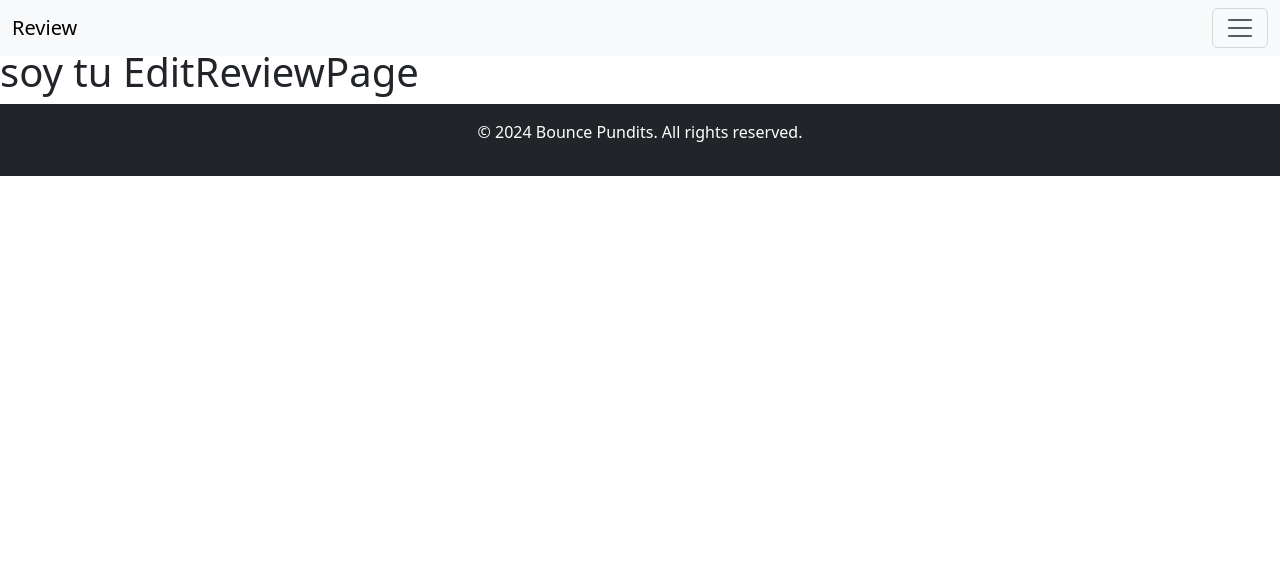
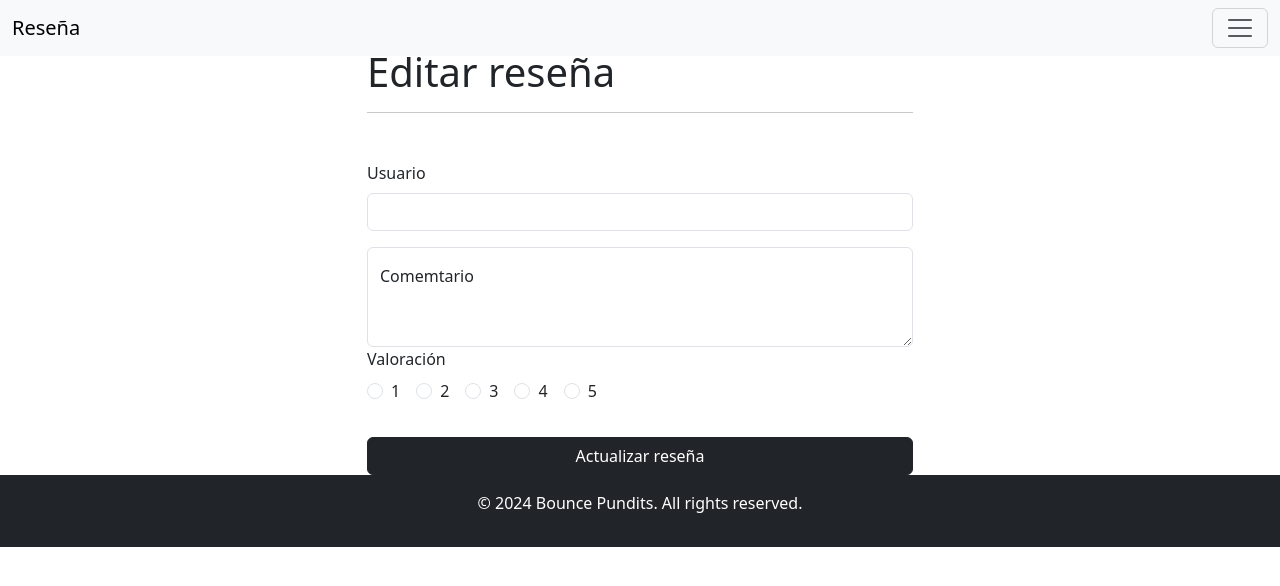
Before and after one commit to martamerchan16/Bounce-Pundits-Client, a React (Vite) app: page /clubs/1/review/edit/1 in a window 1280 px wide. Shown: the top 586 px of the page. Built offline with nearby package versions, Linux system fonts and the light colour scheme; no server answers.

Commit message:
working on abuot page

```diff
--- a/src/Pages/AboutUsPage/AboutUsPage.css
+++ b/src/Pages/AboutUsPage/AboutUsPage.css
@@ -1,3 +1,42 @@
+/* .aboutus {
+    margin: 80px;
+} */
+
 .aboutus {
-    margin: 80px;
+    font-family: Arial, sans-serif;
+    padding: 20px;
+    max-width: 800px;
+    margin: auto;
 }
+
+.aboutus h1,
+.aboutus h2 {
+    color: #2c3e50;
+}
+
+.aboutus p {
+    line-height: 1.6;
+    color: #34495e;
+}
+
+.aboutus ul {
+    list-style-type: disc;
+    margin-left: 20px;
+}
+
+.aboutus section {
+    margin-bottom: 20px;
+}
+
+.intro,
+.mission,
+.facilities,
+.team,
+.join {
+    border-bottom: 1px solid #ecf0f1;
+    padding-bottom: 10px;
+}
+
+.intro {
+    padding-top: 10px;
+}
--- a/src/Pages/CreateReviewPage/CreateReviewPage.jsx
+++ b/src/Pages/CreateReviewPage/CreateReviewPage.jsx
@@ -6,7 +6,7 @@ const CreateReviewPage = () => {
     <Container>
       <Row>
         <Col md={{ span: 6, offset: 3 }}>
-          <h1>New review</h1>
+          <h1>Nueva reseña</h1>
           <hr />
 
           <CreateReviewForm />
--- a/src/Pages/EditReviewPage/EditReviewPage.jsx
+++ b/src/Pages/EditReviewPage/EditReviewPage.jsx
@@ -1,9 +1,19 @@
+import EditReviewForm from "../../components/EditReviewForm/EditReviewForm"
+import { Container, Row, Col } from "react-bootstrap";
+
 const EditReviewPage = () => {
     return (
-        <div className="EditReviewPage">
-            <h1>soy tu EditReviewPage</h1>
-        </div>
+        <Container>
+      <Row>
+        <Col md={{ span: 6, offset: 3 }}>
+          <h1>Editar reseña</h1>
+          <hr />
+          <EditReviewForm/>
+        </Col>
+      </Row>
+    </Container>
     )
 }
 
+
 export default EditReviewPage
--- a/src/components/CreateReviewForm/CreateReviewForm.jsx
+++ b/src/components/CreateReviewForm/CreateReviewForm.jsx
@@ -1,6 +1,7 @@
 import { Form, FloatingLabel, Button } from "react-bootstrap";
 import { useState } from "react";
 import axios from "axios";
+import { useNavigate } from "react-router-dom";
 
 const API_URL = "http://localhost:5005";
 
@@ -9,27 +10,31 @@ const CreateReviewForm = () => {
 
   const [reviewData, setReviewData] = useState({
     user: "",
+    clubId: "",
     comment: "",
-    rating: 0,
+    rating: "",
     date: "",
-    clubId: ""
   });
 
+  const navigate = useNavigate()
+
   const handlerInputChange = (e) => {
-    const { value, name } = e.target;
-    setReviewData({ ...reviewData, [name]: value });
+    const { value, name } = e.target;  //This line uses destructuring to extract value and name properties from e.target
+    setReviewData({ ...reviewData, [name]: value });   //This line calls a function setReviewData to update the state
   };
 
   const handleSubmit = (e) => {
     e.preventDefault();
 
+    const newDate = new Date().toDateString() // Get the current date
     const requestBody = {
       ...reviewData,
+      date: newDate// Assign the current date to the date key
     };
 
     axios
       .post(`${API_URL}/reviews`, requestBody)
-      .then((res) => navigate("/clubs"))
+      .then((res) => navigate("/"))
       .catch((err) => console.log(err));
   };
 
@@ -37,7 +42,7 @@ const CreateReviewForm = () => {
     <div className="CreateNewForm mt-5">
       <Form onSubmit={handleSubmit}>
         <Form.Group className="mb-3" controlId="userName">
-          <Form.Label>User</Form.Label>
+          <Form.Label>Usuario</Form.Label>
           <Form.Control
             type="text"
             value={reviewData.user}
@@ -46,7 +51,7 @@ const CreateReviewForm = () => {
           />
         </Form.Group>
 
-        <FloatingLabel controlId="floatingTextarea" label="comment">
+        <FloatingLabel controlId="floatingTextarea" label="comentario">
           <Form.Control
             as="textarea"
             placeholder="Leave a comment here"
@@ -57,9 +62,27 @@ const CreateReviewForm = () => {
           />
         </FloatingLabel>
 
+        <Form.Group className="mb-3" controlId="rating">
+          <Form.Label>Valoración</Form.Label>
+          <div>
+            {[1, 2, 3, 4, 5].map((star) => (
+              <Form.Check
+                inline
+                key={star}
+                label={star}
+                type="radio"
+                name="rating"
+                value={star}
+                checked={reviewData.rating === String(star)}
+                onChange={handlerInputChange}
+              />
+            ))}
+          </div>
+        </Form.Group>
+
         <div className="d-grid">
           <Button variant="dark" type="submit" className="mt-3">
-            Add review
+            Añadir reseña
           </Button>
         </div>
       </Form>
--- a/src/components/EditReviewForm/EditReviewForm.jsx
+++ b/src/components/EditReviewForm/EditReviewForm.jsx
@@ -1,9 +1,102 @@
+import { useState, useEffect } from "react";
+import { Form, FloatingLabel, Button } from "react-bootstrap";
+import axios from "axios";
+import { useNavigate, useParams } from "react-router-dom";
+
+const API_URL = "http://localhost:5005";
+
 const EditReviewForm = () => {
-    return (
-        <div className="EditReviewForm">
-            <h1>hola osy tyu EditReviewForm</h1>
+  const [reviewData, setReviewData] = useState({
+    user: "",
+    clubId: "",
+    comment: "",
+    rating: "",
+    date: "",
+  });
+
+  const { id } = useParams(); // Get the review ID from the URL
+  const navigate = useNavigate();
+
+  useEffect(() => {
+    // Fetch the existing review data
+    axios
+      .get(`${API_URL}/reviews/${id}`)
+      .then((response) => {
+        setReviewData(response.data);
+      })
+      .catch((error) => console.error("Error fetching review data:", error));
+  }, []);
+
+  const handlerInputChange = (e) => {
+    const { value, name } = e.target; //This line uses destructuring to extract value and name properties from e.target
+    setReviewData({ ...reviewData, [name]: value }); //This line calls a function setReviewData to update the state
+  };
+
+  const handleSubmit = (e) => {
+    e.preventDefault();
+
+    const updatedDate = new Date().toDateString(); // Get the current date
+    const requestBody = {
+      ...reviewData,
+      date: updatedDate, // Update the date
+    };
+
+    axios
+      .put(`${API_URL}/reviews/${id}`, requestBody)
+      .then(() => navigate("/"))
+      .catch((error) => console.error("Error updating review:", error));
+  };
+
+  return (
+    <div className="EditReviewForm mt-5">
+      <Form onSubmit={handleSubmit}>
+        <Form.Group className="mb-3" controlId="userName">
+          <Form.Label>Usuario</Form.Label>
+          <Form.Control
+            type="text"
+            value={reviewData.user}
+            onChange={handlerInputChange}
+            name="user"
+          />
+        </Form.Group>
+
+        <FloatingLabel controlId="floatingTextarea" label="Comemtario">
+          <Form.Control
+            as="textarea"
+            placeholder="Leave a comment here"
+            style={{ height: "100px" }}
+            value={reviewData.comment}
+            onChange={handlerInputChange}
+            name="comment"
+          />
+        </FloatingLabel>
+
+        <Form.Group className="mb-3" controlId="rating">
+          <Form.Label>Valoración</Form.Label>
+          <div>
+            {[1, 2, 3, 4, 5].map((star) => (
+              <Form.Check
+                inline
+                key={star}
+                label={star}
+                type="radio"
+                name="rating"
+                value={star}
+                checked={reviewData.rating === String(star)}
+                onChange={handlerInputChange}
+              />
+            ))}
+          </div>
+        </Form.Group>
+
+        <div className="d-grid">
+          <Button variant="dark" type="submit" className="mt-3">
+            Actualizar reseña
+          </Button>
         </div>
-    )
-}
+      </Form>
+    </div>
+  );
+};
 
-export default EditReviewForm
+export default EditReviewForm;
--- a/src/components/Navigation/Navigation.jsx
+++ b/src/components/Navigation/Navigation.jsx
@@ -7,7 +7,7 @@ function Navigation() {
 
         <Navbar key={false} expand={false} className="bg-body-tertiary" fixed='top'>
             <Container fluid>
-                <Navbar.Brand to="/clubs/:id/review/create" as={Link}>Review</Navbar.Brand>
+                <Navbar.Brand to="/clubs/:id/review/create" as={Link}>Reseña</Navbar.Brand>
                 <Navbar.Brand></Navbar.Brand>
                 <Navbar.Toggle aria-controls={`offcanvasNavbar-expand-lg`} />
                 <Navbar.Offcanvas
```
Also changed, not shown: src/Pages/AboutUsPage/AboutUsPage.jsx (+33 -27 lines).
